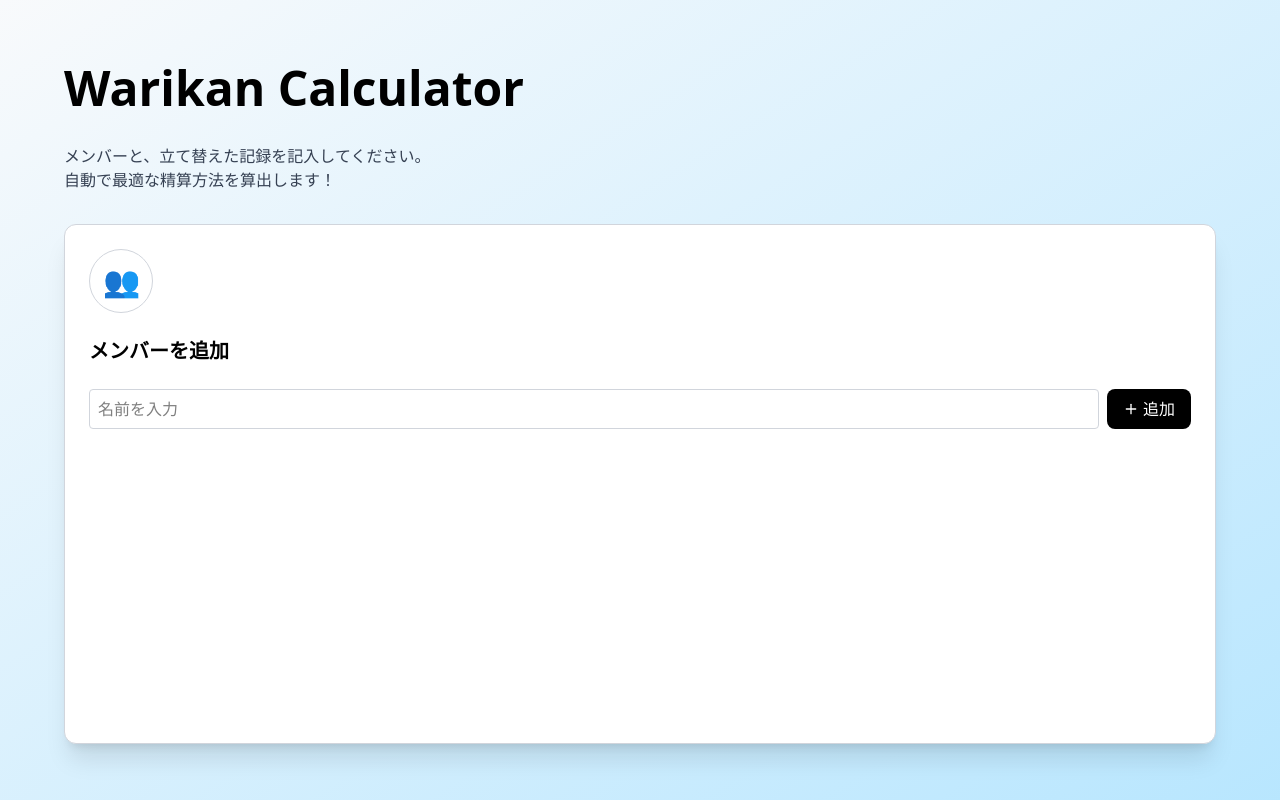
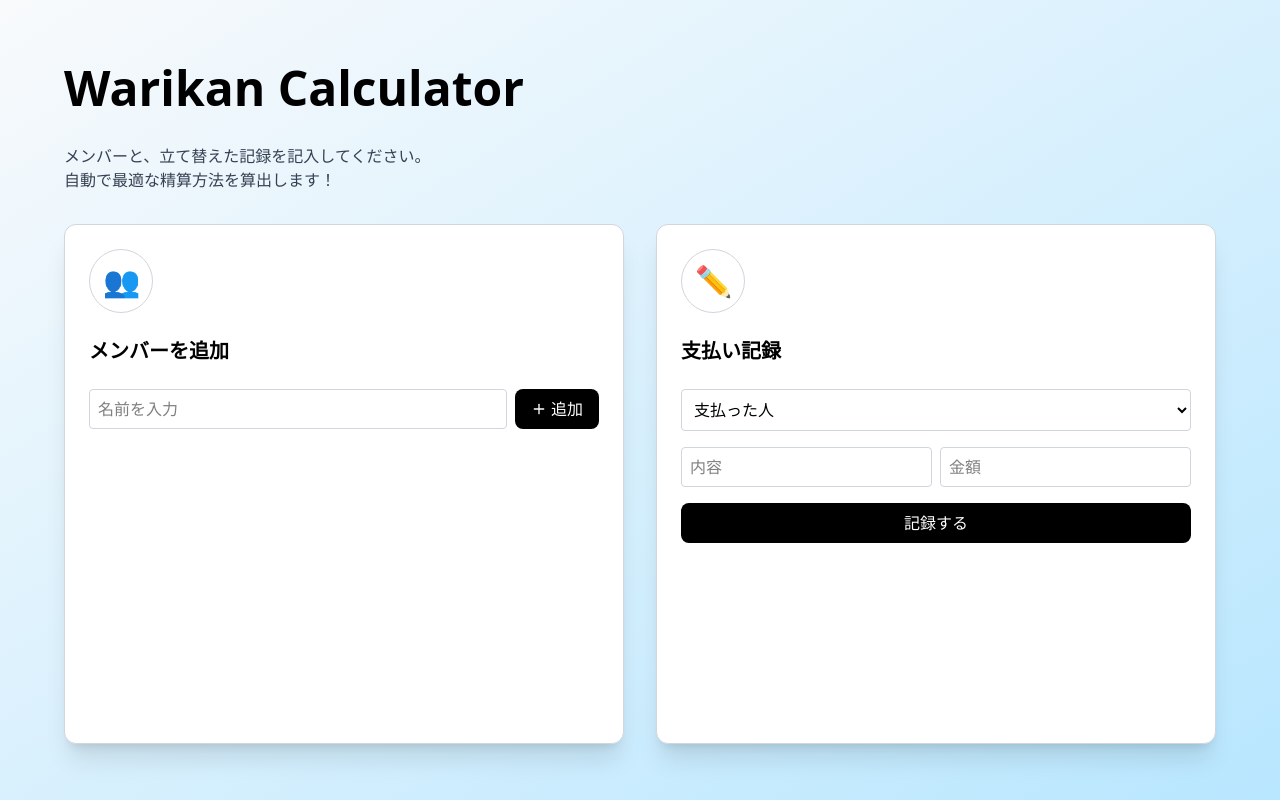
Before and after one commit to hanohrs/warikan-calculator, a React (Vite) app: page / in a window 1280 px wide. Built offline with nearby package versions, Linux system fonts and the light colour scheme.

Commit message:
ExpenseList コンポーネントの実装

```diff
--- a/src/App.tsx
+++ b/src/App.tsx
@@ -1,3 +1,4 @@
+import ExpenseList from "./components/ExpenseList";
 import MemberList from "./components/MemberList";
 
 function App() {
@@ -15,7 +16,7 @@ function App() {
         </div>
         <div className="flex space-x-8 justify-center">
           <MemberList />
-          {/* ExpenseList */}
+          <ExpenseList />
           {/* Result */}
         </div>
       </div>
--- /dev/null
+++ b/src/components/ExpenseList.tsx
@@ -0,0 +1,84 @@
+import useWarikanStore from "../store/useWarikanStore";
+import Card from "./ui/Card";
+import Button from "./ui/Button";
+import { Trash2 } from "lucide-react";
+
+const ExpenseList = () => {
+  const members = useWarikanStore((state) => state.members);
+  const expenses = useWarikanStore((state) => state.expenses);
+  const inputExpense = useWarikanStore((state) => state.inputExpense);
+  const updateInputExpense = useWarikanStore(
+    (state) => state.updateInputExpense
+  );
+  const addExpense = useWarikanStore((state) => state.addExpense);
+  const removeExpense = useWarikanStore((state) => state.removeExpense);
+
+  return (
+    <Card logo="✏️" title="支払い記録">
+      {/* フォーム */}
+      <select
+        className="p-2 border border-gray-300 rounded w-full"
+        value={inputExpense.paidBy}
+        onChange={(e) =>
+          updateInputExpense({ ...inputExpense, paidBy: e.target.value })
+        }
+      >
+        <option value="">支払った人</option>
+        {members.map(
+          (member) =>
+            member && (
+              <option key={member} value={member}>
+                {member}
+              </option>
+            )
+        )}
+      </select>
+      <div className="grid grid-cols-1 md:grid-cols-2 gap-2">
+        <input
+          placeholder="内容"
+          value={inputExpense.description}
+          onChange={(e) =>
+            updateInputExpense({ ...inputExpense, description: e.target.value })
+          }
+          className="h-10 px-2 border border-gray-300 rounded"
+        />
+        <input
+          type="number"
+          min={0}
+          placeholder="金額"
+          value={inputExpense.amount || ""}
+          onChange={(e) =>
+            updateInputExpense({
+              ...inputExpense,
+              amount: e.target.valueAsNumber,
+            })
+          }
+          className="h-10 px-2 border border-gray-300 rounded"
+        />
+      </div>
+      <Button onClick={addExpense} className="w-full">
+        記録する
+      </Button>
+
+      {/* 支払い一覧 */}
+      <div className="space-y-2">
+        {expenses.map((expense) => (
+          <div
+            key={expense.description}
+            className="flex justify-between items-center p-2 bg-gray-50 rounded"
+          >
+            <span>
+              {expense.paidBy}が{expense.description}で{expense.amount}
+              円支払い
+            </span>
+            <Button onClick={() => removeExpense(expense.description)}>
+              <Trash2 className="w-4 h-4" />
+            </Button>
+          </div>
+        ))}
+      </div>
+    </Card>
+  );
+};
+
+export default ExpenseList;
```
